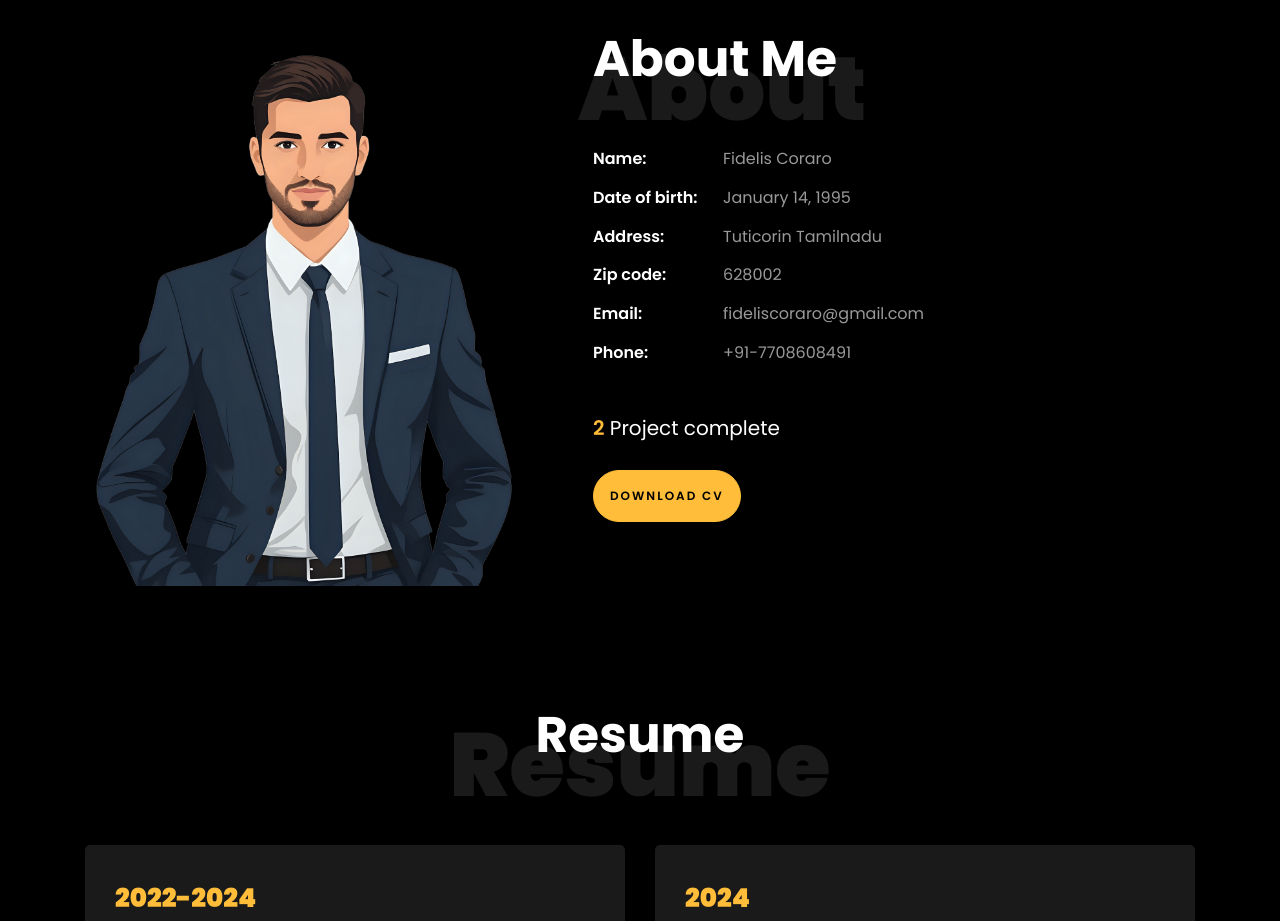
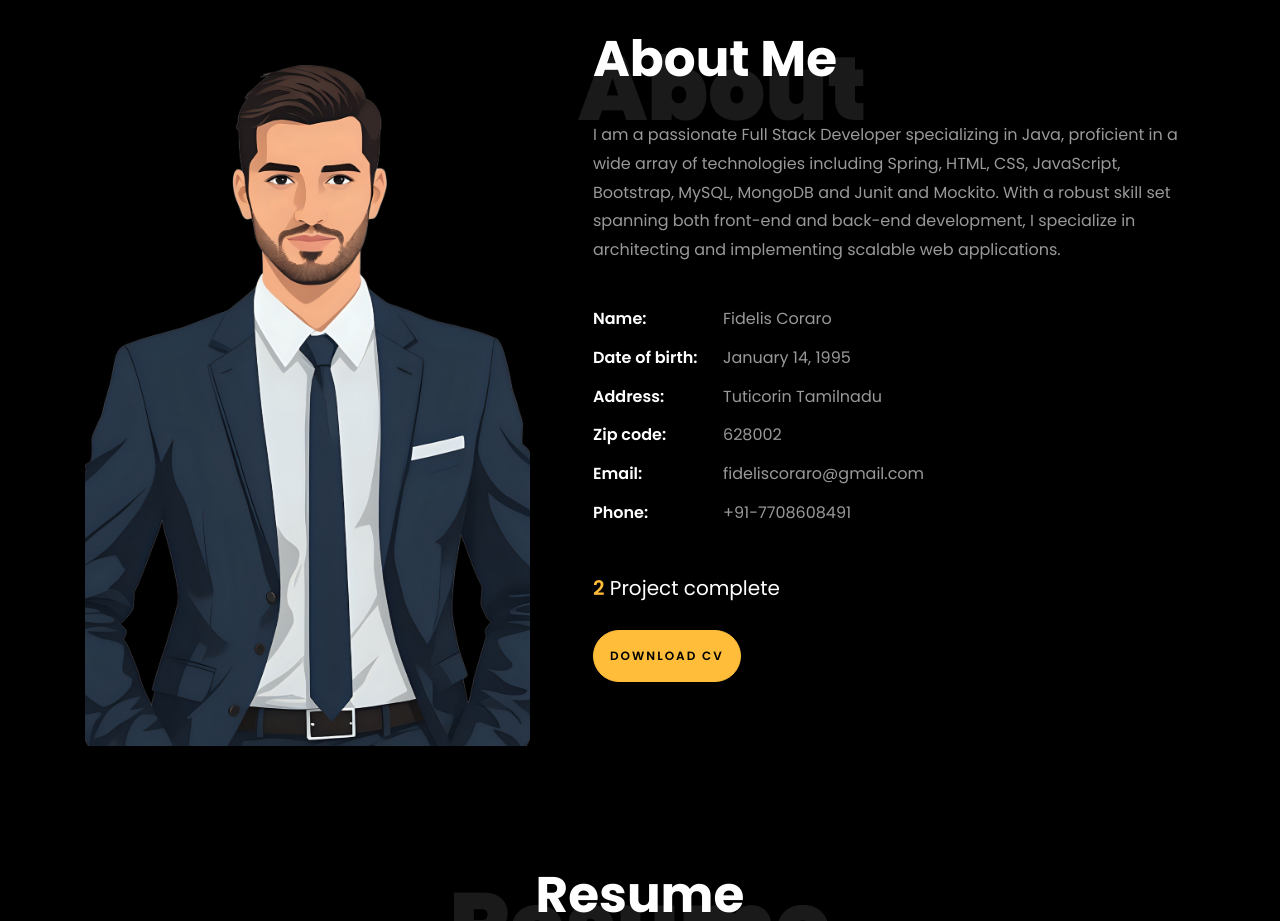
Before and after one commit to fidelis-coraro/Portfolio-Design, a plain HTML site: page index.html in a window 1280 px wide. Shown: the part 840-1761 px from the top of the page. Drawn offline with Linux system fonts and the light colour scheme; files whose address does not match are found by name.

Commit message:
Update index.html

```diff
--- a/index.html
+++ b/index.html
@@ -101,6 +101,7 @@
 		          <div class="col-md-12 heading-section ftco-animate">
 		          	<h1 class="big">About</h1>
 		            <h2 class="mb-4">About Me</h2>
+				  <p>I am a passionate Full Stack Developer specializing in Java, proficient in a wide array of technologies including Spring, HTML, CSS, JavaScript, Bootstrap, MySQL, MongoDB and Junit and Mockito. With a robust skill set spanning both front-end and back-end development, I specialize in architecting and implementing scalable web applications.</p>
 		            <ul class="about-info mt-4 px-md-0 px-2">
 		            	<li class="d-flex"><span>Name:</span> <span>Fidelis Coraro</span></li>
 		            	<li class="d-flex"><span>Date of birth:</span> <span>January 14, 1995</span></li>
```
